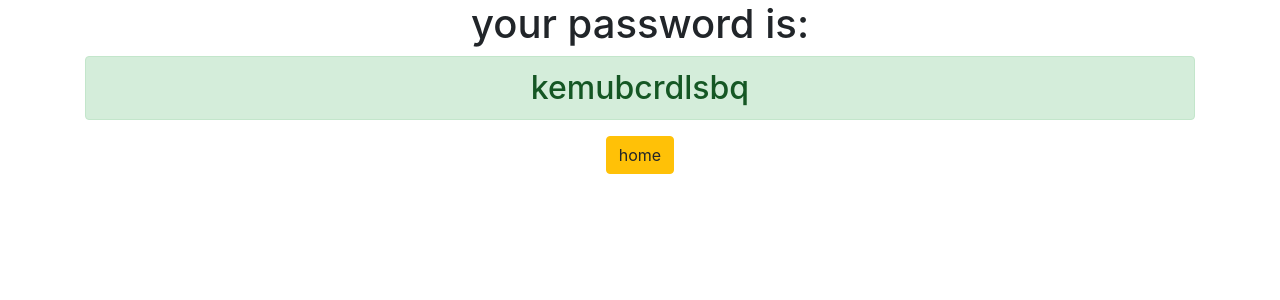
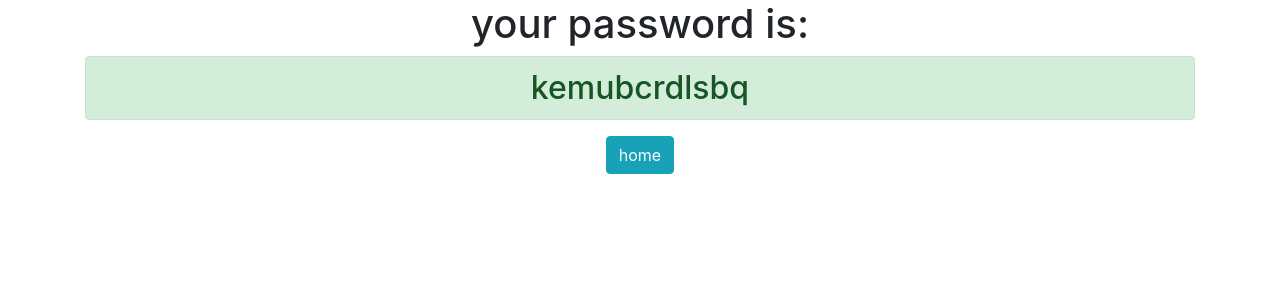
Before and after one commit to pooja1998-bot/djanio-password-generator, a Django app: page /password/ in a window 1280 px wide. Shown: the top 300 px of the page. Run offline with Django 3.2, Linux system fonts and the light colour scheme; some libraries are stand-ins or nearby versions.

Commit message:
i made git

```diff
--- a/generator/templates/generator/password.html
+++ b/generator/templates/generator/password.html
@@ -5,5 +5,5 @@
 
  <h1> your password is: </h1>
  <h2 class="alert alert-success"> {{ password }} </h2>
- <a href="{% url 'home' %}" class="btn btn-warning">home</a>
+ <a href="{% url 'home' %}" class="btn btn-info">home</a>
 </div>
```
